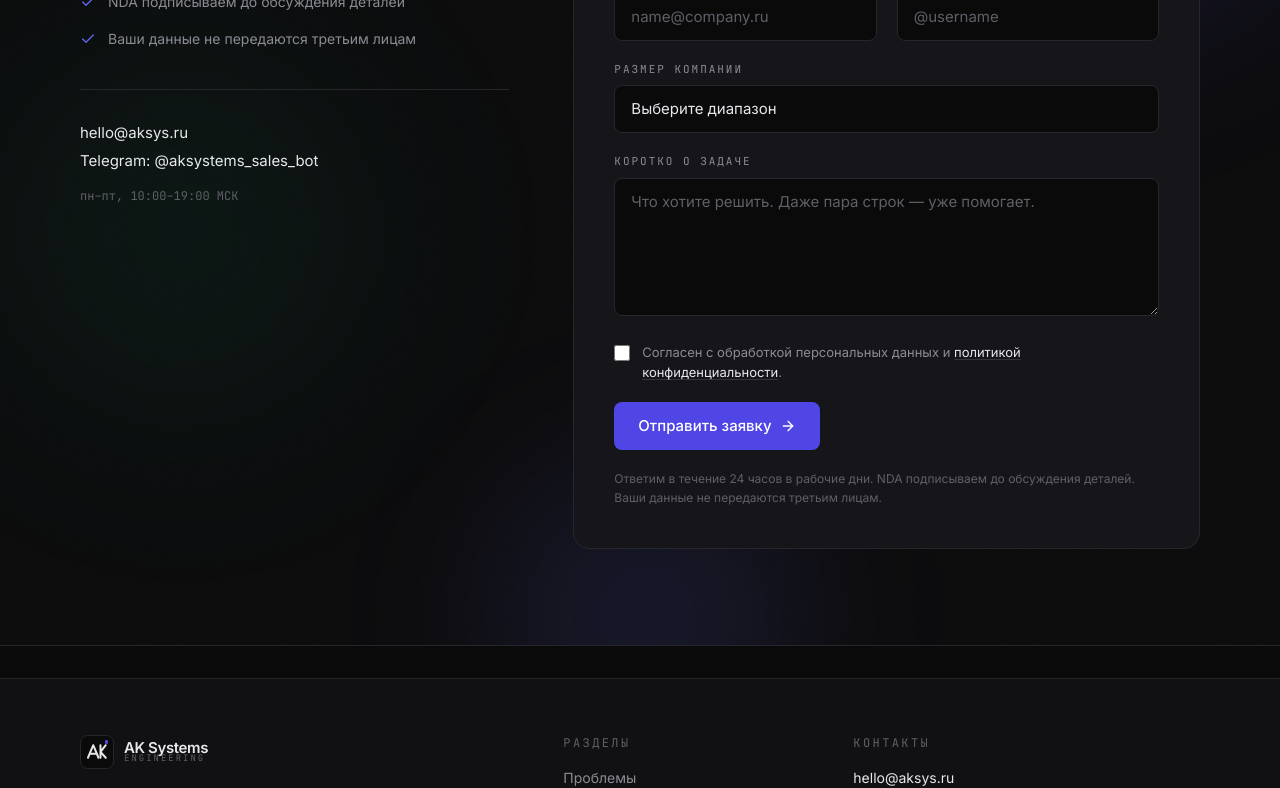
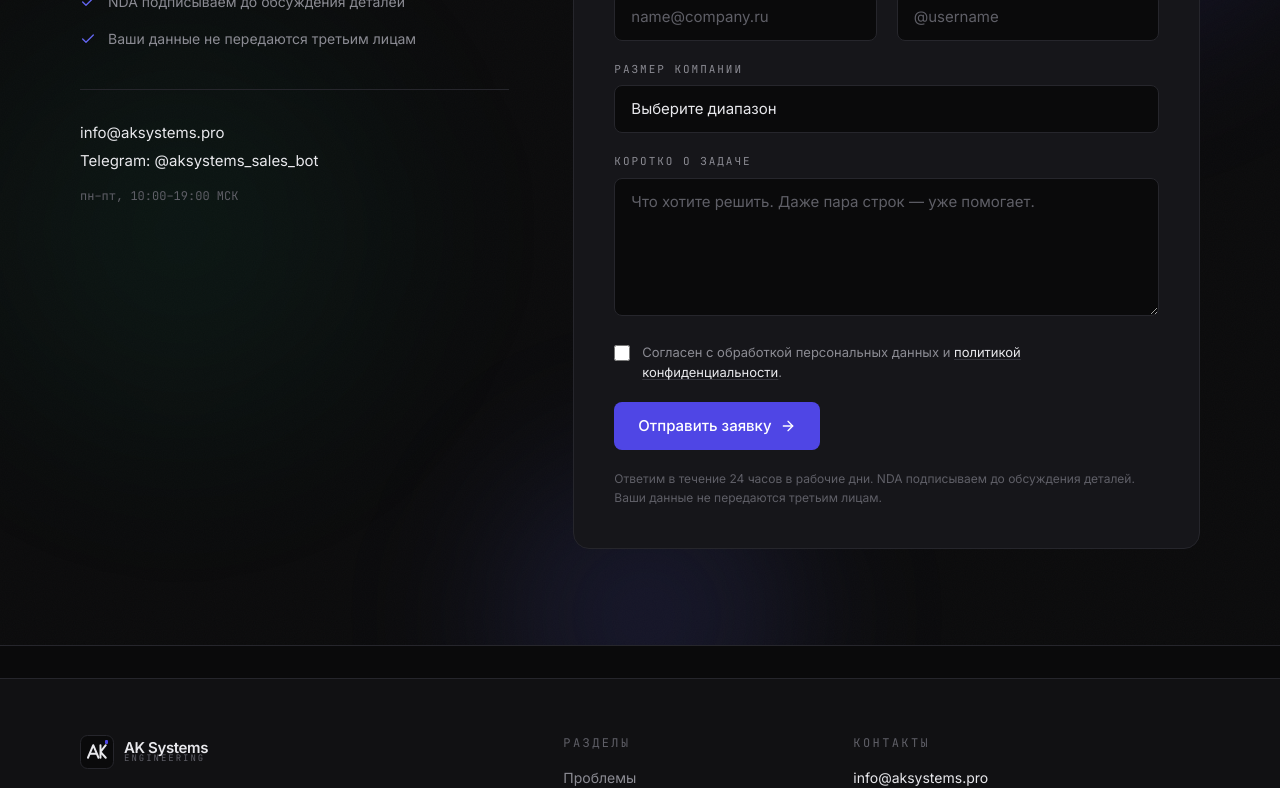
Before and after one commit to spinn26/ak-systems, a Next.js app: page /audit in a window 1280 px wide. Shown: the part 4280-5068 px from the top of the page. Built offline with nearby package versions, Linux system fonts and the light colour scheme.

Commit message:
Change email to info@aksystems.pro

```diff
--- a/src/components/sections/LeadMagnet.tsx
+++ b/src/components/sections/LeadMagnet.tsx
@@ -38,7 +38,7 @@ export function LeadMagnet() {
       });
       setDone(true);
     } catch {
-      setError("Не удалось отправить. Напишите на hello@aksys.ru.");
+      setError("Не удалось отправить. Напишите на info@aksystems.pro.");
     } finally {
       setLoading(false);
     }
--- a/src/lib/site.ts
+++ b/src/lib/site.ts
@@ -3,7 +3,7 @@ export const SITE = {
   host: "aksystems.pro",
   name: "AK Systems",
   tagline: "Инженерные системы для бизнеса, который перерос таблицы",
-  email: "hello@aksys.ru",
+  email: "info@aksystems.pro",
   telegram: "@aksystems_sales_bot",
   telegramUrl: "https://t.me/aksystems_sales_bot",
   legal: {
```
